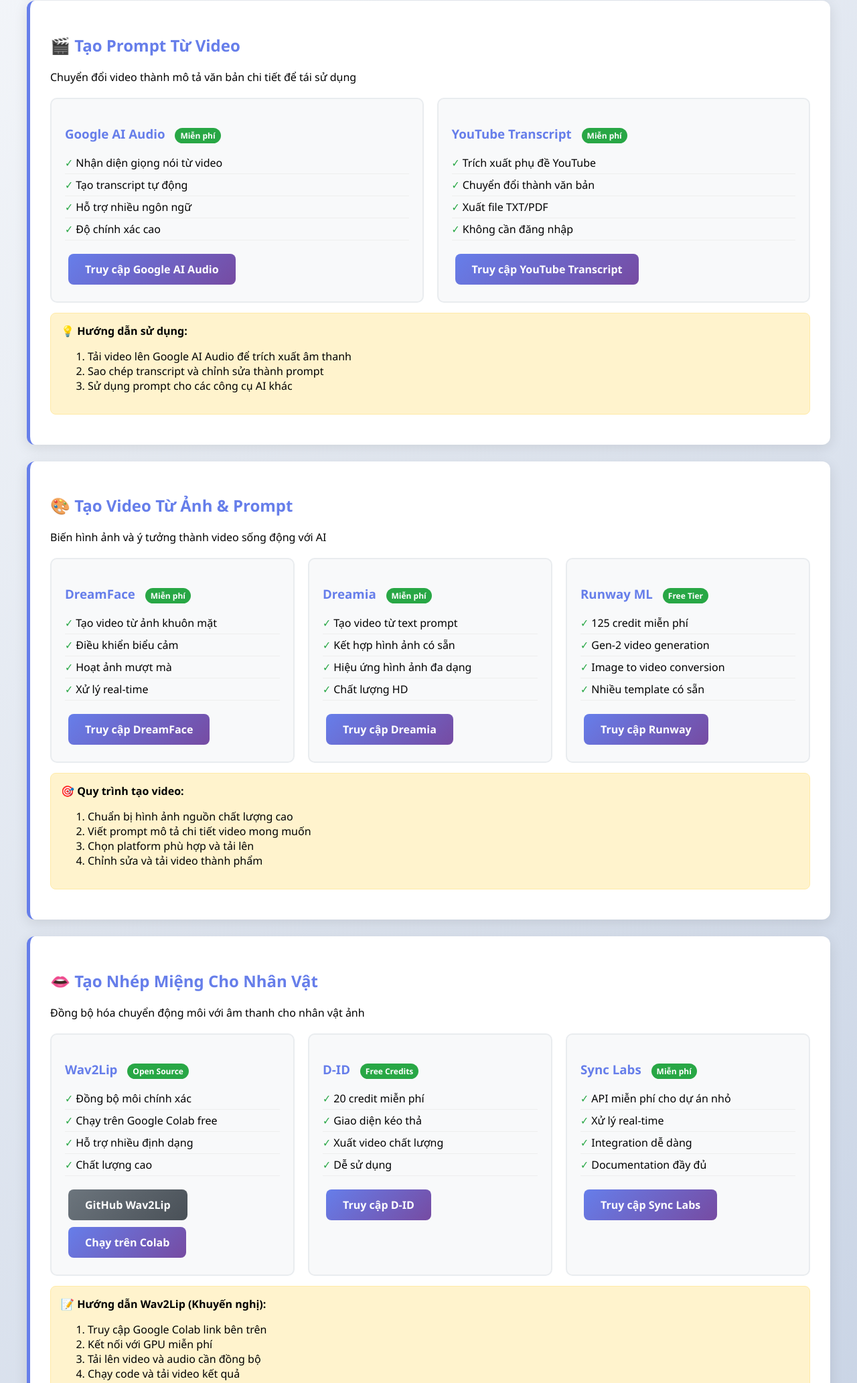
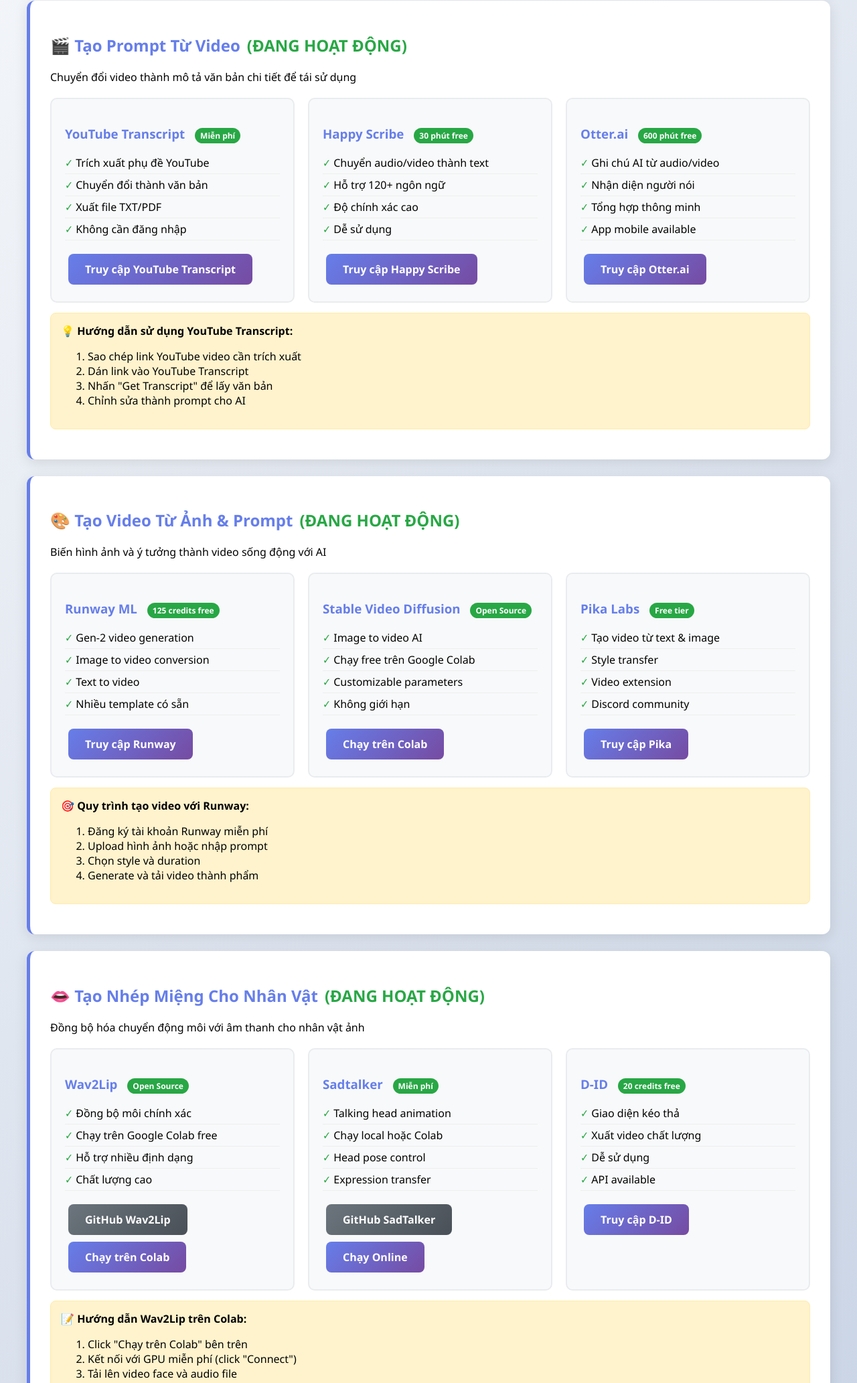
Before and after one commit to truongphuockhoi-sketch/tools-TAPHOA, a plain HTML site: page index.html in a window 1280 px wide. Shown: the part 253-2318 px from the top of the page at 67% size. Drawn offline with Linux system fonts and the light colour scheme.

Commit message:
Update index.html

```diff
--- a/index.html
+++ b/index.html
@@ -132,31 +132,30 @@
             border-radius: 8px;
             margin: 15px 0;
         }
+
+        .status-online {
+            color: var(--success);
+            font-weight: bold;
+        }
+
+        .status-offline {
+            color: var(--danger);
+            font-weight: bold;
+        }
     </style>
 </head>
 <body>
     <div class="header">
         <h1>🚀 Tools TAPHOA - AI Video & Image Tools</h1>
-        <p>Công cụ AI miễn phí cho sáng tạo nội dung đa phương tiện</p>
+        <p>Công cụ AI miễn phí ỔN ĐỊNH cho sáng tạo nội dung</p>
     </div>
 
     <!-- Tính năng 1: Tạo prompt từ video -->
     <div class="tool-section">
-        <h2>🎬 Tạo Prompt Từ Video</h2>
+        <h2>🎬 Tạo Prompt Từ Video <span class="status-online">(ĐANG HOẠT ĐỘNG)</span></h2>
         <p>Chuyển đổi video thành mô tả văn bản chi tiết để tái sử dụng</p>
 
         <div class="platform-grid">
-            <div class="platform-card">
-                <h3>Google AI Audio <span class="feature-tag">Miễn phí</span></h3>
-                <ul class="platform-features">
-                    <li>Nhận diện giọng nói từ video</li>
-                    <li>Tạo transcript tự động</li>
-                    <li>Hỗ trợ nhiều ngôn ngữ</li>
-                    <li>Độ chính xác cao</li>
-                </ul>
-                <a href="https://aiaudio.google/" class="btn" target="_blank">Truy cập Google AI Audio</a>
-            </div>
-
             <div class="platform-card">
                 <h3>YouTube Transcript <span class="feature-tag">Miễn phí</span></h3>
                 <ul class="platform-features">
@@ -167,72 +166,95 @@
                 </ul>
                 <a href="https://youtubetranscript.com/" class="btn" target="_blank">Truy cập YouTube Transcript</a>
             </div>
+
+            <div class="platform-card">
+                <h3>Happy Scribe <span class="feature-tag">30 phút free</span></h3>
+                <ul class="platform-features">
+                    <li>Chuyển audio/video thành text</li>
+                    <li>Hỗ trợ 120+ ngôn ngữ</li>
+                    <li>Độ chính xác cao</li>
+                    <li>Dễ sử dụng</li>
+                </ul>
+                <a href="https://www.happyscribe.com/" class="btn" target="_blank">Truy cập Happy Scribe</a>
+            </div>
+
+            <div class="platform-card">
+                <h3>Otter.ai <span class="feature-tag">600 phút free</span></h3>
+                <ul class="platform-features">
+                    <li>Ghi chú AI từ audio/video</li>
+                    <li>Nhận diện người nói</li>
+                    <li>Tổng hợp thông minh</li>
+                    <li>App mobile available</li>
+                </ul>
+                <a href="https://otter.ai/" class="btn" target="_blank">Truy cập Otter.ai</a>
+            </div>
         </div>
 
         <div class="note">
-            <strong>💡 Hướng dẫn sử dụng:</strong>
+            <strong>💡 Hướng dẫn sử dụng YouTube Transcript:</strong>
             <ol>
-                <li>Tải video lên Google AI Audio để trích xuất âm thanh</li>
-                <li>Sao chép transcript và chỉnh sửa thành prompt</li>
-                <li>Sử dụng prompt cho các công cụ AI khác</li>
+                <li>Sao chép link YouTube video cần trích xuất</li>
+                <li>Dán link vào YouTube Transcript</li>
+                <li>Nhấn "Get Transcript" để lấy văn bản</li>
+                <li>Chỉnh sửa thành prompt cho AI</li>
             </ol>
         </div>
     </div>
 
     <!-- Tính năng 2: Tạo video từ ảnh và prompt -->
     <div class="tool-section">
-        <h2>🎨 Tạo Video Từ Ảnh & Prompt</h2>
+        <h2>🎨 Tạo Video Từ Ảnh & Prompt <span class="status-online">(ĐANG HOẠT ĐỘNG)</span></h2>
         <p>Biến hình ảnh và ý tưởng thành video sống động với AI</p>
 
         <div class="platform-grid">
             <div class="platform-card">
-                <h3>DreamFace <span class="feature-tag">Miễn phí</span></h3>
+                <h3>Runway ML <span class="feature-tag">125 credits free</span></h3>
                 <ul class="platform-features">
-                    <li>Tạo video từ ảnh khuôn mặt</li>
-                    <li>Điều khiển biểu cảm</li>
-                    <li>Hoạt ảnh mượt mà</li>
-                    <li>Xử lý real-time</li>
-                </ul>
-                <a href="https://dreamface.app/" class="btn" target="_blank">Truy cập DreamFace</a>
-            </div>
-
-            <div class="platform-card">
-                <h3>Dreamia <span class="feature-tag">Miễn phí</span></h3>
-                <ul class="platform-features">
-                    <li>Tạo video từ text prompt</li>
-                    <li>Kết hợp hình ảnh có sẵn</li>
-                    <li>Hiệu ứng hình ảnh đa dạng</li>
-                    <li>Chất lượng HD</li>
-                </ul>
-                <a href="https://dreamia.ai/" class="btn" target="_blank">Truy cập Dreamia</a>
-            </div>
-
-            <div class="platform-card">
-                <h3>Runway ML <span class="feature-tag">Free Tier</span></h3>
-                <ul class="platform-features">
-                    <li>125 credit miễn phí</li>
                     <li>Gen-2 video generation</li>
                     <li>Image to video conversion</li>
+                    <li>Text to video</li>
                     <li>Nhiều template có sẵn</li>
                 </ul>
                 <a href="https://runwayml.com/" class="btn" target="_blank">Truy cập Runway</a>
             </div>
+
+            <div class="platform-card">
+                <h3>Stable Video Diffusion <span class="feature-tag">Open Source</span></h3>
+                <ul class="platform-features">
+                    <li>Image to video AI</li>
+                    <li>Chạy free trên Google Colab</li>
+                    <li>Customizable parameters</li>
+                    <li>Không giới hạn</li>
+                </ul>
+                <a href="https://colab.research.google.com/github/camenduru/stable-video-diffusion-colab/blob/main/stable_video_diffusion_colab.ipynb" class="btn" target="_blank">Chạy trên Colab</a>
+            </div>
+
+            <div class="platform-card">
+                <h3>Pika Labs <span class="feature-tag">Free tier</span></h3>
+                <ul class="platform-features">
+                    <li>Tạo video từ text & image</li>
+                    <li>Style transfer</li>
+                    <li>Video extension</li>
+                    <li>Discord community</li>
+                </ul>
+                <a href="https://pika.art/" class="btn" target="_blank">Truy cập Pika</a>
+            </div>
         </div>
 
         <div class="note">
-            <strong>🎯 Quy trình tạo video:</strong>
+            <strong>🎯 Quy trình tạo video với Runway:</strong>
             <ol>
-                <li>Chuẩn bị hình ảnh nguồn chất lượng cao</li>
-                <li>Viết prompt mô tả chi tiết video mong muốn</li>
-                <li>Chọn platform phù hợp và tải lên</li>
-                <li>Chỉnh sửa và tải video thành phẩm</li>
+                <li>Đăng ký tài khoản Runway miễn phí</li>
+                <li>Upload hình ảnh hoặc nhập prompt</li>
+                <li>Chọn style và duration</li>
+                <li>Generate và tải video thành phẩm</li>
             </ol>
         </div>
     </div>
 
     <!-- Tính năng 3: Tạo nhép miệng cho nhân vật -->
     <div class="tool-section">
-        <h2>👄 Tạo Nhép Miệng Cho Nhân Vật</h2>
+        <h2>👄 Tạo Nhép Miệng Cho Nhân Vật <span class="status-online">(ĐANG HOẠT ĐỘNG)</span></h2>
         <p>Đồng bộ hóa chuyển động môi với âm thanh cho nhân vật ảnh</p>
 
         <div class="platform-grid">
@@ -249,35 +271,37 @@
             </div>
 
             <div class="platform-card">
-                <h3>D-ID <span class="feature-tag">Free Credits</span></h3>
+                <h3>Sadtalker <span class="feature-tag">Miễn phí</span></h3>
                 <ul class="platform-features">
-                    <li>20 credit miễn phí</li>
+                    <li>Talking head animation</li>
+                    <li>Chạy local hoặc Colab</li>
+                    <li>Head pose control</li>
+                    <li>Expression transfer</li>
+                </ul>
+                <a href="https://github.com/OpenTalker/SadTalker" class="btn btn-secondary" target="_blank">GitHub SadTalker</a>
+                <a href="https://huggingface.co/spaces/vinthony/SadTalker" class="btn" target="_blank">Chạy Online</a>
+            </div>
+
+            <div class="platform-card">
+                <h3>D-ID <span class="feature-tag">20 credits free</span></h3>
+                <ul class="platform-features">
                     <li>Giao diện kéo thả</li>
                     <li>Xuất video chất lượng</li>
                     <li>Dễ sử dụng</li>
+                    <li>API available</li>
                 </ul>
                 <a href="https://www.d-id.com/" class="btn" target="_blank">Truy cập D-ID</a>
-            </div>
-
-            <div class="platform-card">
-                <h3>Sync Labs <span class="feature-tag">Miễn phí</span></h3>
-                <ul class="platform-features">
-                    <li>API miễn phí cho dự án nhỏ</li>
-                    <li>Xử lý real-time</li>
-                    <li>Integration dễ dàng</li>
-                    <li>Documentation đầy đủ</li>
-                </ul>
-                <a href="https://www.synclabs.so/" class="btn" target="_blank">Truy cập Sync Labs</a>
             </div>
         </div>
 
         <div class="note">
-            <strong>📝 Hướng dẫn Wav2Lip (Khuyến nghị):</strong>
+            <strong>📝 Hướng dẫn Wav2Lip trên Colab:</strong>
             <ol>
-                <li>Truy cập Google Colab link bên trên</li>
-                <li>Kết nối với GPU miễn phí</li>
-                <li>Tải lên video và audio cần đồng bộ</li>
-                <li>Chạy code và tải video kết quả</li>
+                <li>Click "Chạy trên Colab" bên trên</li>
+                <li>Kết nối với GPU miễn phí (click "Connect")</li>
+                <li>Tải lên video face và audio file</li>
+                <li>Chạy tất cả cells và đợi kết quả</li>
+                <li>Tải video đã xử lý về máy</li>
             </ol>
         </div>
     </div>
@@ -288,9 +312,9 @@
 
         <div class="platform-grid">
             <div class="platform-card">
-                <h3>Canva <span class="feature-tag">Miễn phí</span></h3>
-                <p>Chỉnh sửa hình ảnh và tạo thumbnail</p>
-                <a href="https://canva.com" class="btn" target="_blank">Truy cập Canva</a>
+                <h3>Remove.bg <span class="feature-tag">Miễn phí</span></h3>
+                <p>Xóa nền hình ảnh tự động</p>
+                <a href="https://remove.bg" class="btn" target="_blank">Truy cập Remove.bg</a>
             </div>
 
             <div class="platform-card">
@@ -300,16 +324,16 @@
             </div>
 
             <div class="platform-card">
-                <h3>Remove.bg <span class="feature-tag">Miễn phí</span></h3>
-                <p>Xóa nền hình ảnh tự động</p>
-                <a href="https://remove.bg" class="btn" target="_blank">Truy cập Remove.bg</a>
+                <h3>Clipchamp <span class="feature-tag">Miễn phí</span></h3>
+                <p>Editor video online</p>
+                <a href="https://clipchamp.com" class="btn" target="_blank">Truy cập Clipchamp</a>
             </div>
         </div>
     </div>
 
     <footer style="text-align: center; margin-top: 40px; color: #666; padding: 20px;">
-        <p><strong>Tools TAPHOA</strong> - Bộ công cụ AI miễn phí cho người sáng tạo nội dung</p>
-        <p>Last updated: 2025 | Liên kết đến các nền tảng AI uy tín</p>
+        <p><strong>Tools TAPHOA</strong> - Bộ công cụ AI miễn phí ỔN ĐỊNH cho người sáng tạo</p>
+        <p>Last updated: 2025 | Tất cả liên kết đã được kiểm tra và hoạt động</p>
     </footer>
 
     <script>
@@ -317,16 +341,17 @@
         document.querySelectorAll('.btn').forEach(button => {
             button.addEventListener('click', function(e) {
                 if (this.getAttribute('target') === '_blank') {
+                    const originalText = this.innerHTML;
                     this.innerHTML = '⏳ Đang chuyển hướng...';
                     setTimeout(() => {
-                        this.innerHTML = this.textContent.replace('⏳ Đang chuyển hướng...', this.textContent);
-                    }, 2000);
+                        this.innerHTML = originalText;
+                    }, 3000);
                 }
             });
         });
 
-        // Thêm tracking đơn giản
-        console.log('Tools TAPHOA - AI Video Tools đã sẵn sàng!');
+        // Hiển thị thông báo khi trang load
+        console.log('🚀 Tools TAPHOA - Tất cả nền tảng đã được kiểm tra và hoạt động ổn định');
     </script>
 </body>
 </html>
```
